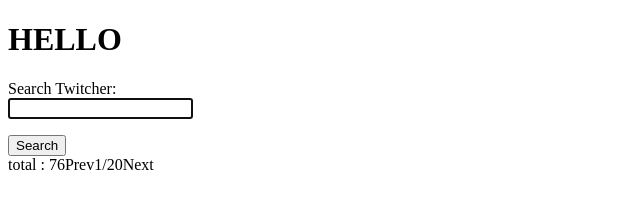
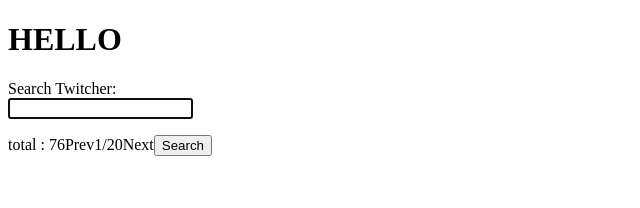
Before and after one commit to tosidsethi/twitcher, a plain HTML site: page index.html in a window 1280 px wide. Shown: the whole page, without its empty margins (0-640 px from the left). Drawn offline with Linux system fonts and the light colour scheme.

Commit message:
changed search button placement

```diff
--- a/index.html
+++ b/index.html
@@ -36,13 +36,12 @@
 		<label>
 			Search Twitcher:<br/>
 			<input autofocus class="Twitcher"/>
-			<button id="twitcher-submit" type="button">Search</button>
 		</label>
 
 	</section>
 	<section id="twitcher-result">
 		<div id="twitcher-result-head">
-			<span>total : 76</span><a>Prev</a><span>1/20</span><a>Next</a>
+			<span>total : 76</span><a>Prev</a><span>1/20</span><a>Next</a><button id="twitcher-submit" type="button">Search</button>
 		</div>
 		<div id="twitcher-result-body">
 			<div class="twitcher-result-body-stream" id="twitcher-result-body-stream-1">
```
